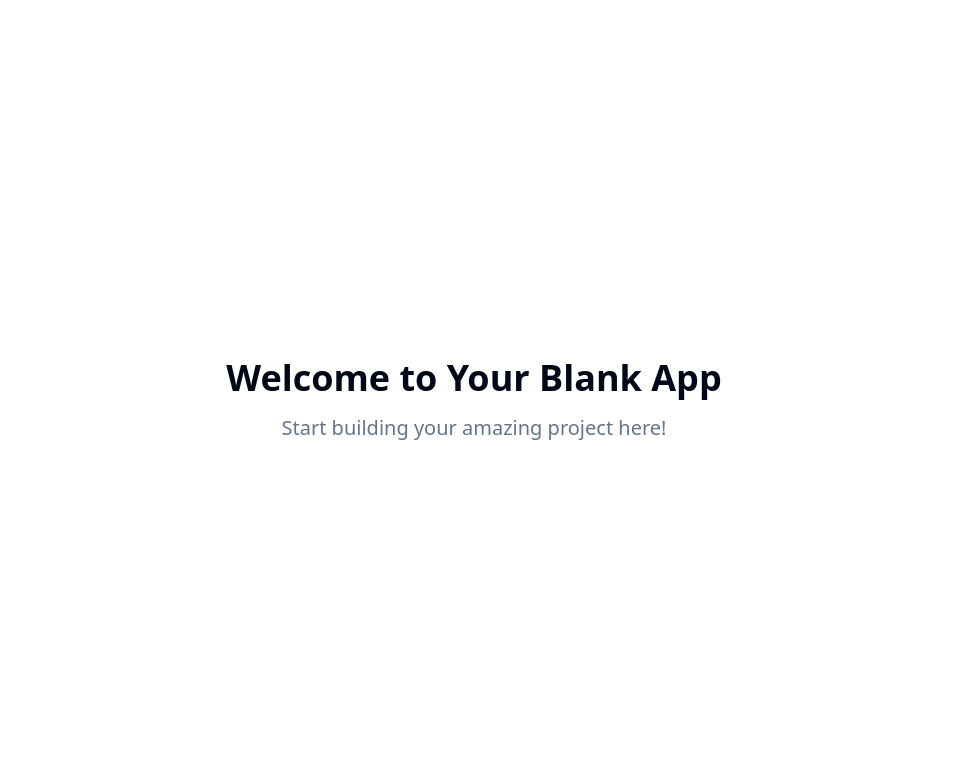
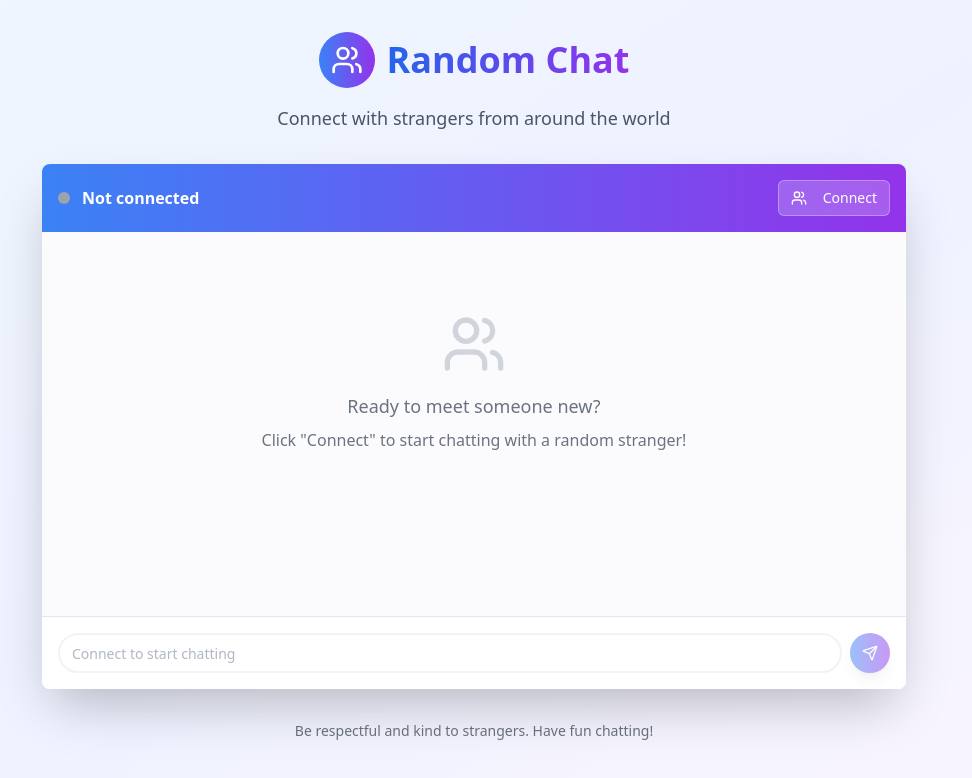
Before and after one commit to notebook08/chatter-spark-connect-now, a React (Vite) app: page / in a window 1280 px wide. Shown: the top 778 px of the page, without its empty margins (166-1138 px from the left). Built offline with nearby package versions, Linux system fonts and the light colour scheme.

Commit message:
Update project files

```diff
--- a/src/pages/Index.tsx
+++ b/src/pages/Index.tsx
@@ -1,11 +1,274 @@
-// Update this page (the content is just a fallback if you fail to update the page)
+
+import { useState, useEffect, useRef } from 'react';
+import { Send, Users, Shuffle } from 'lucide-react';
+import { Button } from '@/components/ui/button';
+import { Input } from '@/components/ui/input';
+import { Card } from '@/components/ui/card';
+
+interface Message {
+  id: string;
+  text: string;
+  sender: 'me' | 'stranger';
+  timestamp: Date;
+}
+
+const randomNames = [
+  'Alex', 'Jordan', 'Sam', 'Casey', 'Riley', 'Morgan', 'Taylor', 'Avery',
+  'Quinn', 'Dakota', 'Skyler', 'Phoenix', 'River', 'Sage', 'Blake', 'Charlie'
+];
 
 const Index = () => {
+  const [messages, setMessages] = useState<Message[]>([]);
+  const [currentMessage, setCurrentMessage] = useState('');
+  const [isConnected, setIsConnected] = useState(false);
+  const [strangerName, setStrangerName] = useState('');
+  const [isTyping, setIsTyping] = useState(false);
+  const [isConnecting, setIsConnecting] = useState(false);
+  const messagesEndRef = useRef<HTMLDivElement>(null);
+
+  const scrollToBottom = () => {
+    messagesEndRef.current?.scrollIntoView({ behavior: 'smooth' });
+  };
+
+  useEffect(() => {
+    scrollToBottom();
+  }, [messages]);
+
+  const connectToStranger = () => {
+    setIsConnecting(true);
+    setMessages([]);
+
+    setTimeout(() => {
+      const randomName = randomNames[Math.floor(Math.random() * randomNames.length)];
+      setStrangerName(randomName);
+      setIsConnected(true);
+      setIsConnecting(false);
+
+      // Stranger sends a greeting
+      setTimeout(() => {
+        const greetings = [
+          "Hey there! How's it going?",
+          "Hi! Nice to meet you 👋",
+          "Hello! What's up?",
+          "Hey! How are you doing today?",
+          "Hi there! Ready to chat?"
+        ];
+        const greeting = greetings[Math.floor(Math.random() * greetings.length)];
+
+        setMessages([{
+          id: Date.now().toString(),
+          text: greeting,
+          sender: 'stranger',
+          timestamp: new Date()
+        }]);
+      }, 1000);
+    }, 2000);
+  };
+
+  const sendMessage = () => {
+    if (!currentMessage.trim() || !isConnected) return;
+
+    const newMessage: Message = {
+      id: Date.now().toString(),
+      text: currentMessage,
+      sender: 'me',
+      timestamp: new Date()
+    };
+
+    setMessages(prev => [...prev, newMessage]);
+    setCurrentMessage('');
+
+    // Simulate stranger typing and responding
+    setIsTyping(true);
+    setTimeout(() => {
+      setIsTyping(false);
+
+      const responses = [
+        "That's interesting! Tell me more.",
+        "I see what you mean 🤔",
+        "Really? That's cool!",
+        "Haha, that's funny! 😄",
+        "I totally agree with you.",
+        "That's a great point!",
+        "I never thought about it that way.",
+        "Thanks for sharing that!",
+        "What do you think about...?",
+        "That reminds me of something similar."
+      ];
+
+      const response = responses[Math.floor(Math.random() * responses.length)];
+
+      const strangerMessage: Message = {
+        id: (Date.now() + 1).toString(),
+        text: response,
+        sender: 'stranger',
+        timestamp: new Date()
+      };
+
+      setMessages(prev => [...prev, strangerMessage]);
+    }, Math.random() * 3000 + 1000);
+  };
+
+  const handleKeyPress = (e: React.KeyboardEvent) => {
+    if (e.key === 'Enter' && !e.shiftKey) {
+      e.preventDefault();
+      sendMessage();
+    }
+  };
+
+  const disconnect = () => {
+    setIsConnected(false);
+    setMessages([]);
+    setStrangerName('');
+    setIsTyping(false);
+  };
+
   return (
-    <div className="min-h-screen flex items-center justify-center bg-background">
-      <div className="text-center">
-        <h1 className="text-4xl font-bold mb-4">Welcome to Your Blank App</h1>
-        <p className="text-xl text-muted-foreground">Start building your amazing project here!</p>
+    <div className="min-h-screen bg-gradient-to-br from-blue-50 via-indigo-50 to-purple-50">
+      <div className="container mx-auto px-4 py-8 max-w-4xl">
+        {/* Header */}
+        <div className="text-center mb-8">
+          <div className="flex items-center justify-center gap-3 mb-4">
+            <div className="p-3 bg-gradient-to-r from-blue-500 to-purple-600 rounded-full text-white">
+              <Users className="w-8 h-8" />
+            </div>
+            <h1 className="text-4xl font-bold bg-gradient-to-r from-blue-600 to-purple-600 bg-clip-text text-transparent">
+              Random Chat
+            </h1>
+          </div>
+          <p className="text-gray-600 text-lg">Connect with strangers from around the world</p>
+        </div>
+
+        {/* Main Chat Interface */}
+        <Card className="overflow-hidden shadow-2xl border-0 bg-white/80 backdrop-blur-sm">
+          {/* Chat Header */}
+          <div className="bg-gradient-to-r from-blue-500 to-purple-600 text-white p-4">
+            <div className="flex items-center justify-between">
+              <div className="flex items-center gap-3">
+                {isConnected ? (
+                  <>
+                    <div className="w-3 h-3 bg-green-400 rounded-full animate-pulse"></div>
+                    <span className="font-semibold">Connected to {strangerName}</span>
+                  </>
+                ) : isConnecting ? (
+                  <>
+                    <div className="w-3 h-3 bg-yellow-400 rounded-full animate-pulse"></div>
+                    <span className="font-semibold">Connecting...</span>
+                  </>
+                ) : (
+                  <>
+                    <div className="w-3 h-3 bg-gray-400 rounded-full"></div>
+                    <span className="font-semibold">Not connected</span>
+                  </>
+                )}
+              </div>
+
+              {isConnected ? (
+                <Button
+                  onClick={disconnect}
+                  variant="outline"
+                  size="sm"
+                  className="bg-white/20 border-white/30 text-white hover:bg-white/30"
+                >
+                  <Shuffle className="w-4 h-4 mr-2" />
+                  New Chat
+                </Button>
+              ) : (
+                <Button
+                  onClick={connectToStranger}
+                  disabled={isConnecting}
+                  variant="outline"
+                  size="sm"
+                  className="bg-white/20 border-white/30 text-white hover:bg-white/30 disabled:opacity-50"
+                >
+                  <Users className="w-4 h-4 mr-2" />
+                  {isConnecting ? 'Connecting...' : 'Connect'}
+                </Button>
+              )}
+            </div>
+          </div>
+
+          {/* Messages Area */}
+          <div className="h-96 overflow-y-auto p-4 space-y-4 bg-gray-50/50">
+            {!isConnected && !isConnecting && (
+              <div className="text-center text-gray-500 mt-16">
+                <Users className="w-16 h-16 mx-auto mb-4 text-gray-300" />
+                <p className="text-lg font-medium mb-2">Ready to meet someone new?</p>
+                <p>Click "Connect" to start chatting with a random stranger!</p>
+              </div>
+            )}
+
+            {isConnecting && (
+              <div className="text-center text-gray-500 mt-16">
+                <div className="animate-spin w-8 h-8 border-4 border-blue-500 border-t-transparent rounded-full mx-auto mb-4"></div>
+                <p className="text-lg font-medium">Finding someone to chat with...</p>
+              </div>
+            )}
+
+            {messages.map((message) => (
+              <div
+                key={message.id}
+                className={`flex ${message.sender === 'me' ? 'justify-end' : 'justify-start'}`}
+              >
+                <div
+                  className={`max-w-xs lg:max-w-md px-4 py-2 rounded-2xl shadow-sm ${
+                    message.sender === 'me'
+                      ? 'bg-gradient-to-r from-blue-500 to-purple-600 text-white rounded-br-md'
+                      : 'bg-white border rounded-bl-md'
+                  }`}
+                >
+                  <p className="text-sm">{message.text}</p>
+                  <p className={`text-xs mt-1 ${
+                    message.sender === 'me' ? 'text-blue-100' : 'text-gray-500'
+                  }`}>
+                    {message.timestamp.toLocaleTimeString([], { hour: '2-digit', minute: '2-digit' })}
+                  </p>
+                </div>
+              </div>
+            ))}
+
+            {isTyping && (
+              <div className="flex justify-start">
+                <div className="bg-white border rounded-2xl rounded-bl-md px-4 py-2 shadow-sm">
+                  <div className="flex space-x-1">
+                    <div className="w-2 h-2 bg-gray-400 rounded-full animate-bounce"></div>
+                    <div className="w-2 h-2 bg-gray-400 rounded-full animate-bounce" style={{ animationDelay: '0.1s' }}></div>
+                    <div className="w-2 h-2 bg-gray-400 rounded-full animate-bounce" style={{ animationDelay: '0.2s' }}></div>
+                  </div>
+                </div>
+              </div>
+            )}
+
+            <div ref={messagesEndRef} />
+          </div>
+
+          {/* Message Input */}
+          <div className="p-4 border-t bg-white">
+            <div className="flex gap-2">
+              <Input
+                value={currentMessage}
+                onChange={(e) => setCurrentMessage(e.target.value)}
+                onKeyPress={handleKeyPress}
+                placeholder={isConnected ? "Type your message..." : "Connect to start chatting"}
+                disabled={!isConnected}
+                className="flex-1 rounded-full border-2 focus:border-blue-500 transition-colors"
+              />
+              <Button
+                onClick={sendMessage}
+                disabled={!isConnected || !currentMessage.trim()}
+                className="rounded-full bg-gradient-to-r from-blue-500 to-purple-600 hover:from-blue-600 hover:to-purple-700 transition-all duration-200 shadow-lg hover:shadow-xl"
+                size="icon"
+              >
+                <Send className="w-4 h-4" />
+              </Button>
+            </div>
+          </div>
+        </Card>
+
+        {/* Footer */}
+        <div className="text-center mt-8 text-sm text-gray-500">
+          <p>Be respectful and kind to strangers. Have fun chatting!</p>
+        </div>
       </div>
     </div>
   );
```
